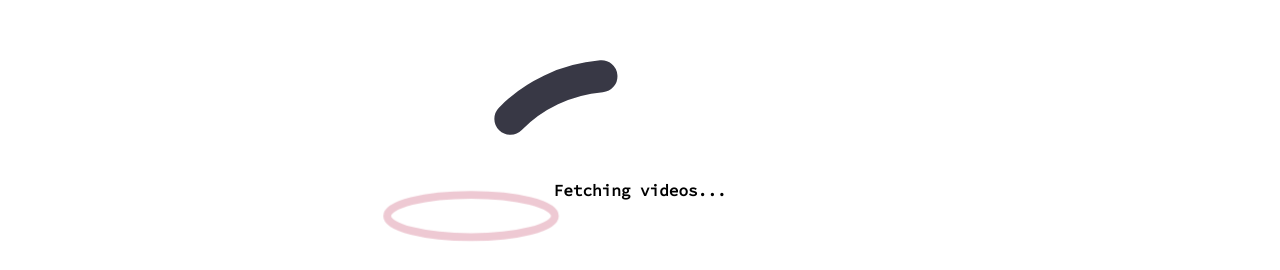
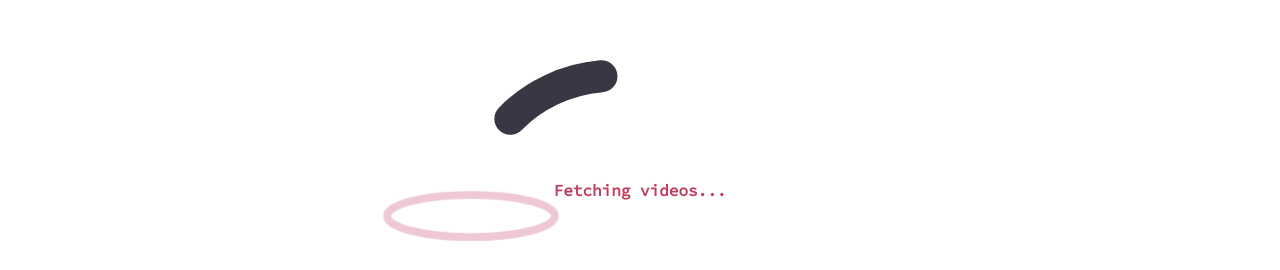
Before and after one commit to hesbon-osoro/nextjs-video-streaming, a Next.js app: page / in a window 1280 px wide. Shown: the part 170-440 px from the top of the page. Built offline with nearby package versions, Linux system fonts and the light colour scheme.

Commit message:
loader update

```diff
--- a/components/JumpLoader.tsx
+++ b/components/JumpLoader.tsx
@@ -31,7 +31,13 @@ const JumpLoader = () => {
 	}
 	return (
 		<div className="container" onAnimationIteration={updateColor}>
-			<h4 className="text">Fetching videos...</h4>
+			<h4
+				className="text"
+				style={{ color: strokeColor }}
+				onAnimationIteration={updateStrokeColor}
+			>
+				Fetching videos...
+			</h4>
 			<svg viewBox="0 0 200 200" preserveAspectRatio="xMidYMid meet">
 				<path
 					className="jumper"
```
